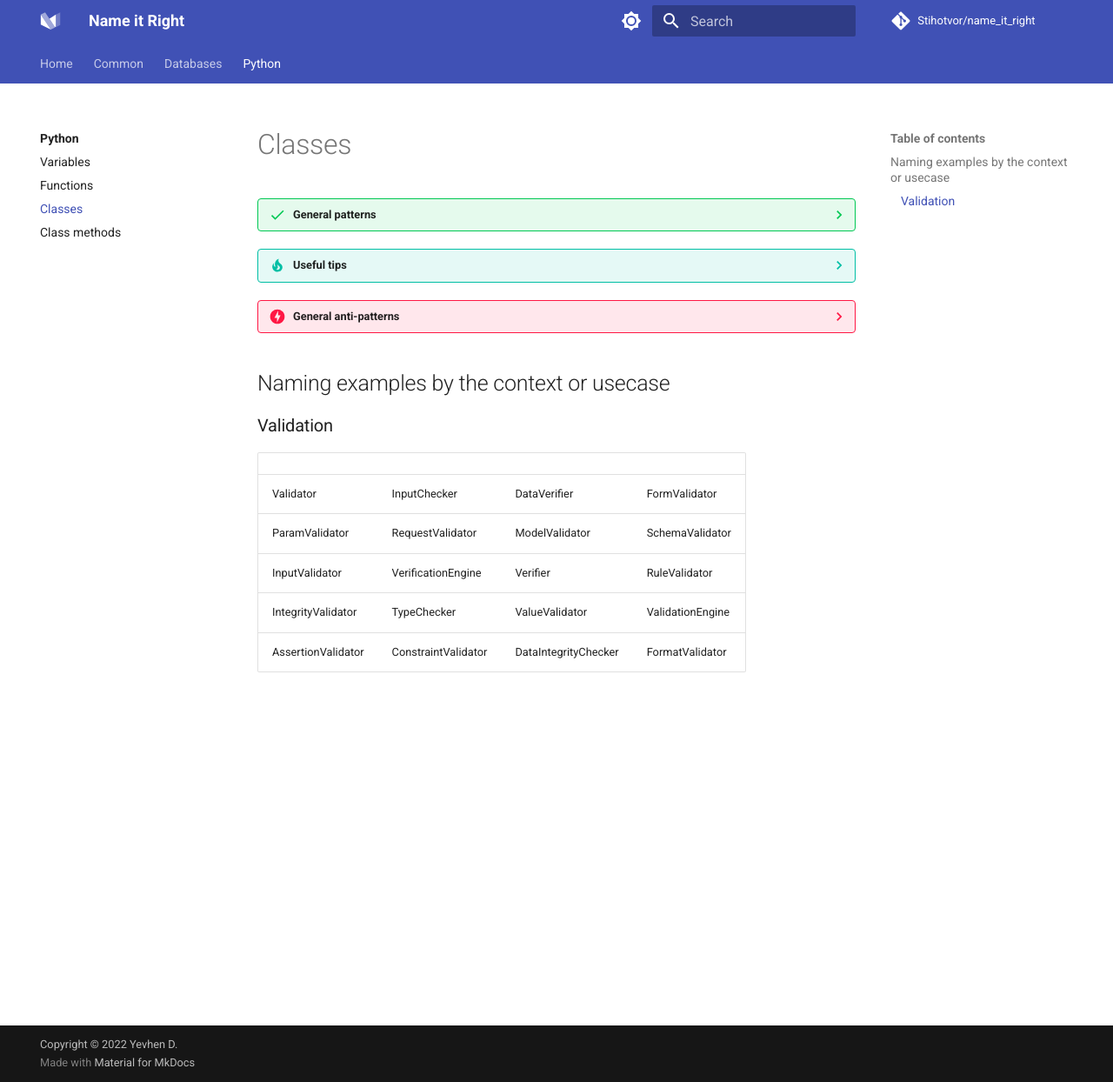
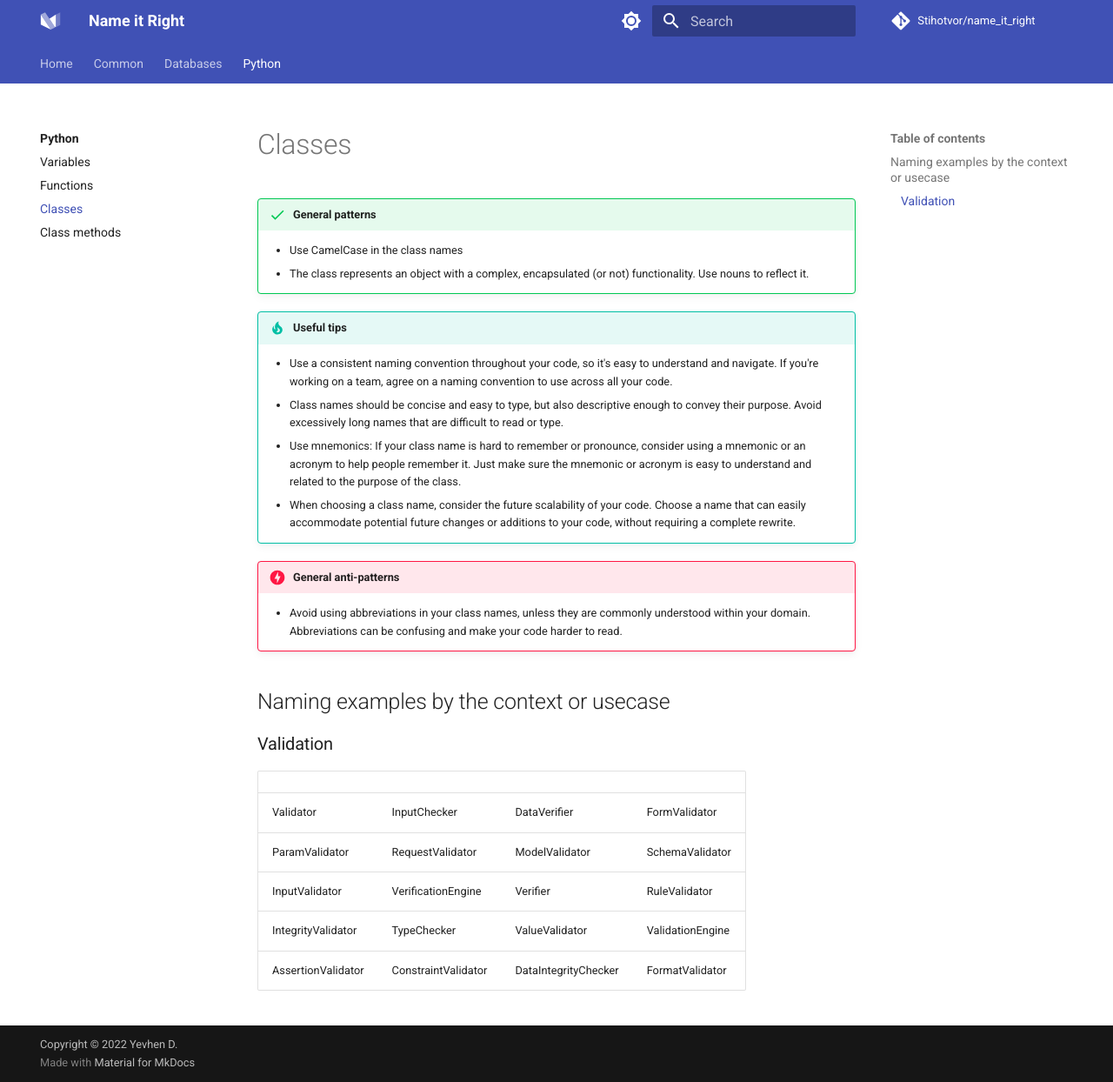
Before and after one commit to Stihotvor/name_it_right, an MkDocs documentation site: the page built from docs/python/classes.md, in a window 1280 px wide and 1244 px high. Shown: the whole window at 87% size. Built offline with MkDocs 1.6.1 and Material for MkDocs 9.7.7, drawn with Linux system fonts in a browser that asks for light colours; comment, search, counter and statistics services are not loaded.

Commit message:
Open spoilers

```diff
--- a/docs/python/classes.md
+++ b/docs/python/classes.md
@@ -1,9 +1,9 @@
-??? success "General patterns"
+!!! success "General patterns"
 
     - Use CamelCase in the class names
     - The class represents an object with a complex, encapsulated (or not) functionality. Use nouns to reflect it.
 
-??? tip "Useful tips"
+!!! tip "Useful tips"
 
     - Use a consistent naming convention throughout your code, so it's easy to understand and navigate. If you're
       working on a team, agree on a naming convention to use across all your code.
@@ -15,7 +15,7 @@
     - When choosing a class name, consider the future scalability of your code. Choose a name that can easily
       accommodate potential future changes or additions to your code, without requiring a complete rewrite.
 
-??? danger "General anti-patterns"
+!!! danger "General anti-patterns"
 
     - Avoid using abbreviations in your class names, unless they are commonly understood within your domain.
       Abbreviations can be confusing and make your code harder to read.
```
